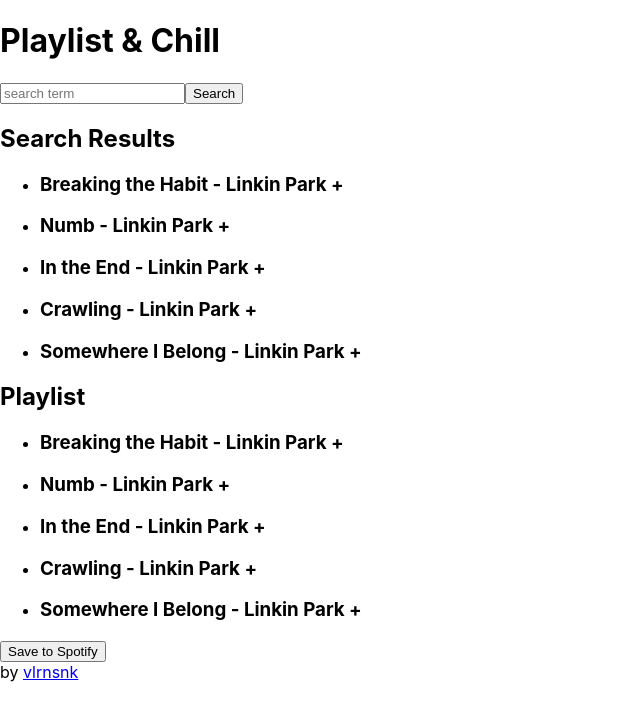
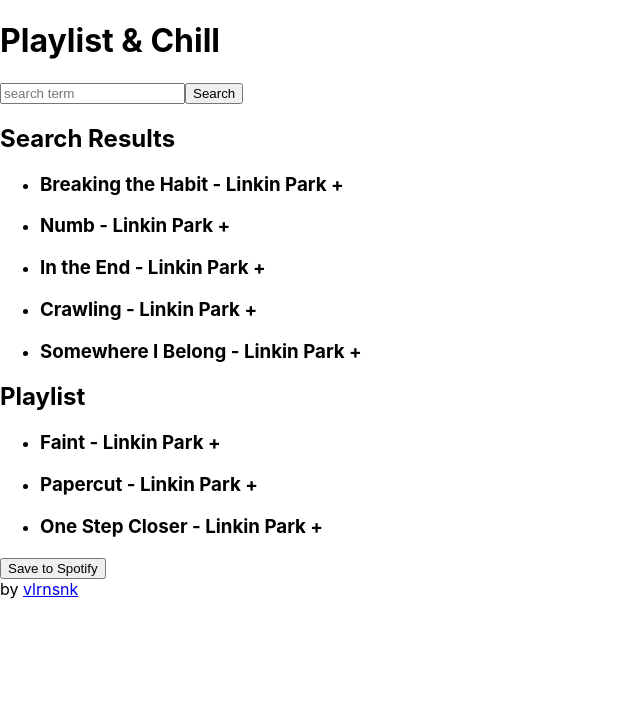
Before and after one commit to vlrnsnk/playlist-and-chill, a React (Create React App) app: page / in a window 1280 px wide. Shown: the top 720 px of the page, without its empty margins (0-640 px from the left). Built offline with nearby package versions, Linux system fonts and the light colour scheme.

Commit message:
Add mocks for songs and passing them as props to Playlist

```diff
--- a/src/app/App.jsx
+++ b/src/app/App.jsx
@@ -6,13 +6,16 @@
 import { Playlist } from 'components/Playlist/Playlist';
 import { Footer } from 'components/Footer/Footer';
 
+import { searchResultsSongs } from 'mocks/searchResultsSongs';
+import { playlistSongs } from 'mocks/playlistSongs';
+
 function App() {
   return (
     <>
       <Header />
       <SearchBar />
-      <SearchResults />
-      <Playlist />
+      <SearchResults songs={searchResultsSongs} />
+      <Playlist songs={playlistSongs} />
       <Footer />
     </>
   );
--- a/src/components/Playlist/Playlist.jsx
+++ b/src/components/Playlist/Playlist.jsx
@@ -1,11 +1,11 @@
 import { Button } from "components/Button/Button";
 import { Tracklist } from "components/Tracklist/Tracklist";
 
-const Playlist = () => {
+const Playlist = ({ songs }) => {
   return (
     <>
       <h2>Playlist</h2>
-      <Tracklist />
+      <Tracklist songs={songs} />
       <Button innerText="Save to Spotify" />
     </>
   );
--- a/src/components/Tracklist/Tracklist.jsx
+++ b/src/components/Tracklist/Tracklist.jsx
@@ -1,14 +1,20 @@
 import { Track } from "components/Track/Track";
 
-const Tracklist = () => {
+const Tracklist = ({ songs = [] }) => {
   return (
-    <ul>
-      <li><Track title="Breaking the Habit" artist="Linkin Park" /></li>
-      <li><Track title="Numb" artist="Linkin Park" /></li>
-      <li><Track title="In the End" artist="Linkin Park" /></li>
-      <li><Track title="Crawling" artist="Linkin Park" /></li>
-      <li><Track title="Somewhere I Belong" artist="Linkin Park" /></li>
-    </ul>
+    <div>
+      {songs.length > 0 ? (
+        <ul>
+          {songs.map((song, index) => (
+            <li key={index}>
+              <Track title={song.title} artist={song.artist} />
+            </li>
+          ))}
+        </ul>
+       ) : (
+        <p>No songs</p>
+       )}
+    </div>
   );
 };
 
--- /dev/null
+++ b/src/mocks/playlistSongs.js
@@ -0,0 +1,16 @@
+const playlistSongs = [
+  {
+    title: "Faint",
+    artist: "Linkin Park",
+  },
+  {
+    title: "Papercut",
+    artist: "Linkin Park",
+  },
+  {
+    title: "One Step Closer",
+    artist: "Linkin Park",
+  },
+];
+
+export { playlistSongs };
--- /dev/null
+++ b/src/mocks/searchResultsSongs.js
@@ -0,0 +1,24 @@
+const searchResultsSongs = [
+  {
+    title: "Breaking the Habit",
+    artist: "Linkin Park",
+  },
+  {
+    title: "Numb",
+    artist: "Linkin Park",
+  },
+  {
+    title: "In the End",
+    artist: "Linkin Park",
+  },
+  {
+    title: "Crawling",
+    artist: "Linkin Park",
+  },
+  {
+    title: "Somewhere I Belong",
+    artist: "Linkin Park",
+  },
+];
+
+export { searchResultsSongs };
```
